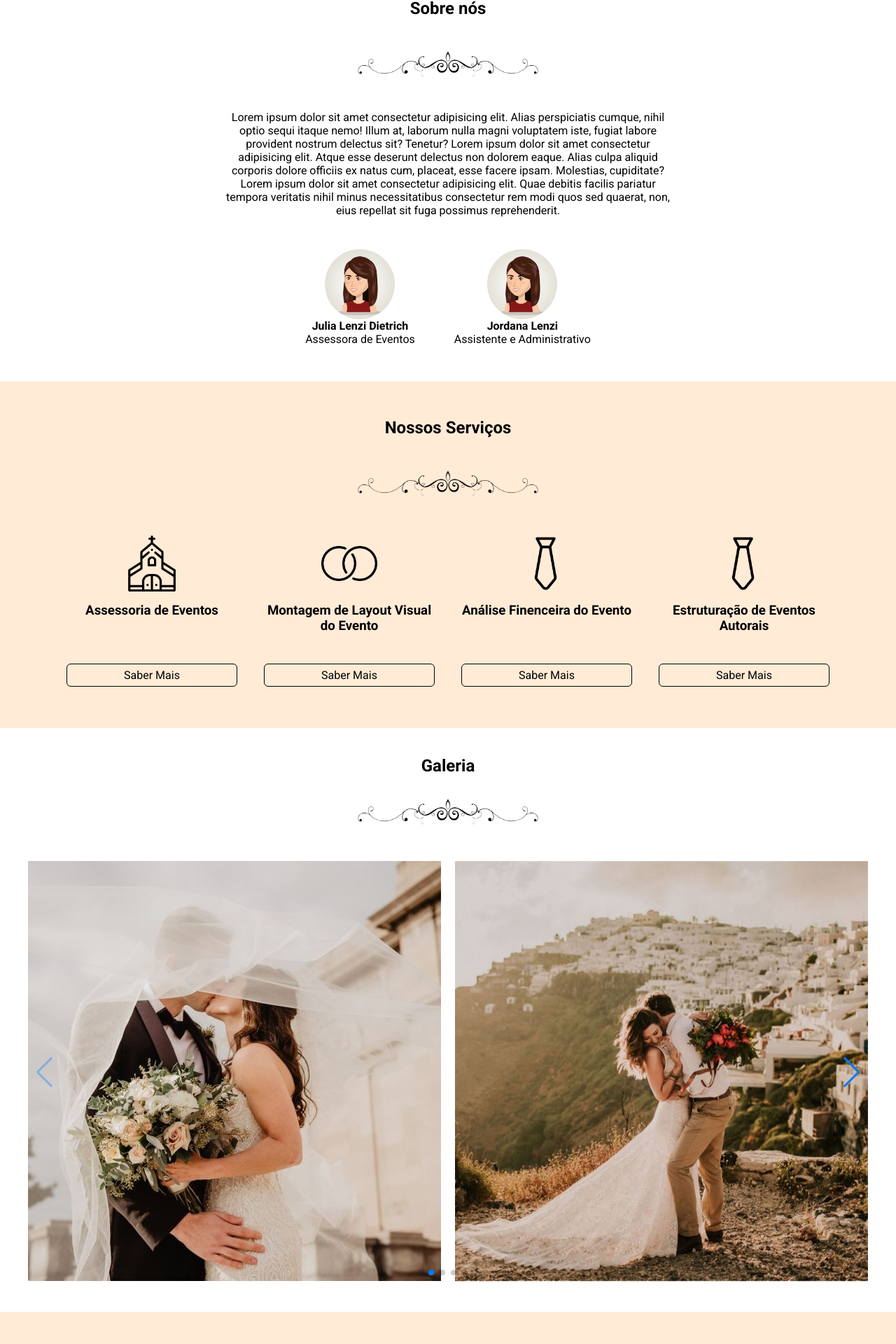
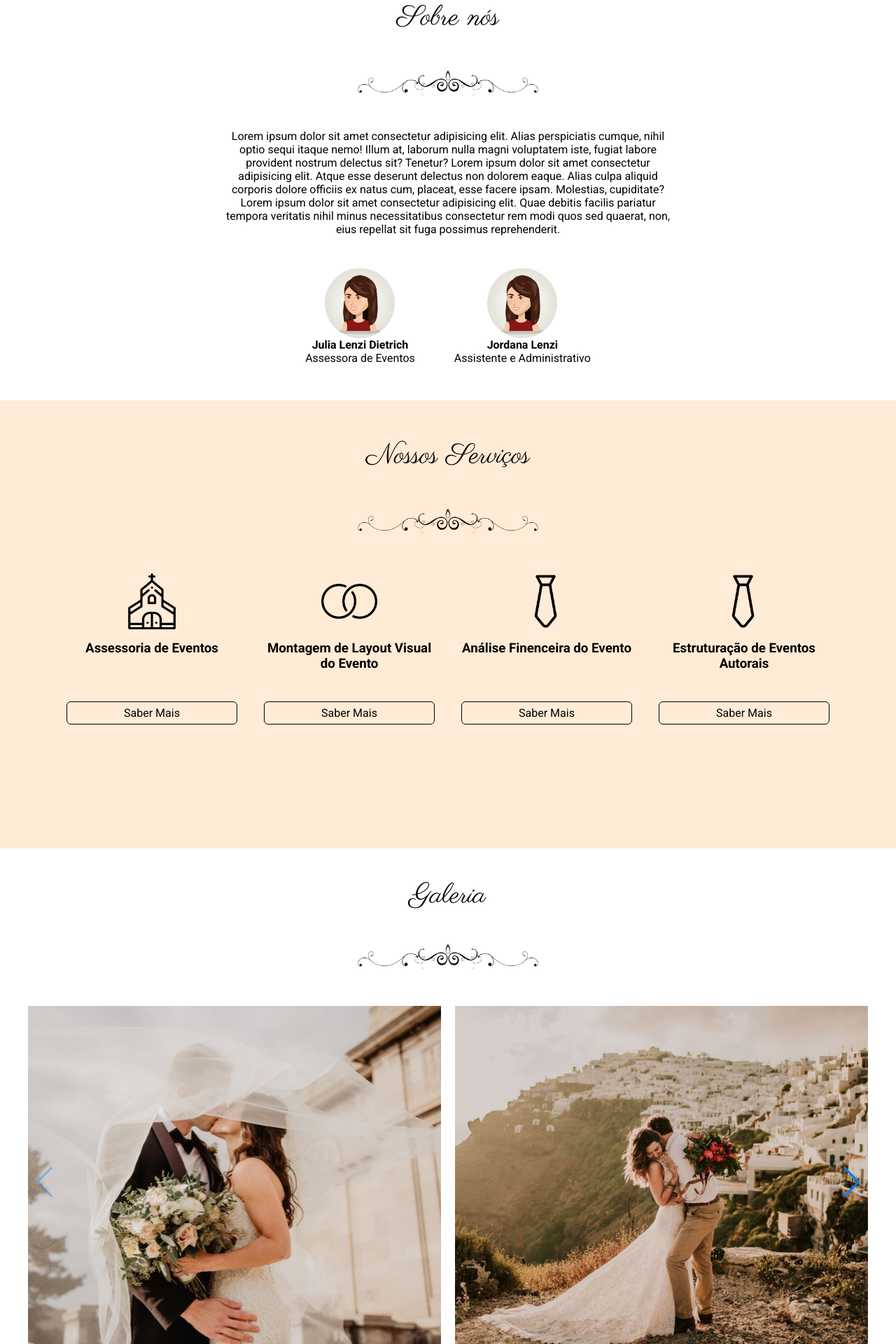
Before and after one commit to lucasmusse/eventosCerto, a React (Vite) app: page / in a window 1280 px wide. Shown: the part 861-2781 px from the top of the page at 70% size. Built offline with nearby package versions, Linux system fonts and the light colour scheme.

Commit message:
ajuste alinhamento do layout e fonte dos titulos

```diff
--- a/index.html
+++ b/index.html
@@ -14,6 +14,9 @@
   <link href="https://fonts.googleapis.com/css2?family=Roboto+Mono:wght@700&family=Roboto:wght@400;700&display=swap"
     rel="stylesheet" />
 
+
+  <link href="https://fonts.googleapis.com/css2?family=Parisienne&display=swap" rel="stylesheet">
+
   <title>Vite + React</title>
 </head>
 
--- a/src/components/contato/Index.jsx
+++ b/src/components/contato/Index.jsx
@@ -1,5 +1,5 @@
 
-import { Divider, MainContainer, MainContent } from "./styles";
+import { Divider, MainContainer, MainContent, MainTitle } from "./styles";
 import divider from '../../assets/divider.png'
 
 
@@ -18,7 +18,7 @@ export function Contato(){
 
   return (
     <MainContainer id="contato">
-      <h2>Entre em contato!</h2>
+      <MainTitle>Entre em contato!</MainTitle>
       <Divider src={divider}/>
       <p>Você pode solicitar um orçamento deixando uma mensagem abaixo.</p>
 
--- a/src/components/contato/styles.js
+++ b/src/components/contato/styles.js
@@ -32,3 +32,12 @@ export const Divider = styled.img`
   height: 40px;
   width: 264px;
 `;
+
+
+export const MainTitle = styled.h2`
+    text-align: center;
+    font-family: "Parisienne", cursive;
+    font-weight: 400;
+    font-style: normal;
+    font-size: 2.5rem;
+`
--- a/src/pages/home/components/galeria/Index.jsx
+++ b/src/pages/home/components/galeria/Index.jsx
@@ -1,6 +1,6 @@
 import { Swiper, SwiperSlide } from "swiper/react";
 import "swiper/css";
-import { Divider, GaleriaLayout, GaleryImage } from "./styles";
+import { Divider, GaleriaLayout, GaleryImage, SectionTitle } from "./styles";
 
 import imagem1 from "../../../../assets/imagem1.jpeg";
 import imagem2 from "../../../../assets/imagem2.jpeg";
@@ -23,7 +23,7 @@ export function Galeria() {
   return (
     <GaleriaLayout id='galeria'>
 
-      <h1>Galeria</h1>
+      <SectionTitle>Galeria</SectionTitle>
       <Divider src={divider} alt="" />
         <Swiper slidesPerView={2} pagination={{ clickable: true }} navigation  spaceBetween={20} className="slider">
 
--- a/src/pages/home/components/galeria/styles.js
+++ b/src/pages/home/components/galeria/styles.js
@@ -3,16 +3,12 @@ import styled from "styled-components";
 export const GaleriaLayout = styled.div`
   margin: 2.5rem;
 
-  h1 {
-    text-align: center;
-    margin: 2rem;
-    font-size: 1.5rem;
-  }
+
 `;
 
 export const GaleryImage = styled.img`
   width: 100%;
-  height: 600px;
+  height: 500px;
   object-fit: cover;
 `;
 
@@ -24,3 +20,13 @@ export const Divider = styled.img`
   height: 40px;
   width: 264px;
 `;
+
+export const SectionTitle = styled.h2`
+margin-bottom: 2.5rem;
+    text-align: center;
+    font-family: "Parisienne", cursive;
+    font-weight: 400;
+    font-style: normal;
+    font-size: 2.5rem;
+
+`;
--- a/src/pages/home/components/servicos/Index.jsx
+++ b/src/pages/home/components/servicos/Index.jsx
@@ -1,4 +1,4 @@
-import { MainContainer, MainContent, Card, Divider } from "./styles";
+import { MainContainer, MainContent, Card, Divider, SectionTitle } from "./styles";
 import { Link } from "react-router-dom";
 
 
@@ -35,7 +35,7 @@ export function Servicos() {
   return (
     <MainContainer id="servicos">
 
-      <h2>Nossos Serviços</h2>
+      <SectionTitle>Nossos Serviços</SectionTitle>
       <Divider src={divider}/>
 
       <MainContent>
--- a/src/pages/home/components/servicos/styles.js
+++ b/src/pages/home/components/servicos/styles.js
@@ -1,10 +1,10 @@
 import styled from "styled-components";
 
 export const MainContainer = styled.section`
-
+  height: 80vh;
   display: flex;
   flex-direction: column;
-  justify-content: center;
+  /* justify-content: center; */
   align-items: center;
   gap: 46px;
   padding: 4vw;
@@ -56,11 +56,19 @@ export const Card = styled.div`
   }
 `;
 
-
 export const Divider = styled.img`
   display: block;
-  margin:0 auto;
+  margin: 0 auto;
 
   height: 40px;
   width: 264px;
 `;
+
+export const SectionTitle = styled.h2`
+
+    font-family: "Parisienne", cursive;
+    font-weight: 400;
+    font-style: normal;
+    font-size: 2.5rem;
+
+`;
--- a/src/pages/home/components/sobre/styles.js
+++ b/src/pages/home/components/sobre/styles.js
@@ -12,6 +12,10 @@ export const MainContainer = styled.section`
 
 export const MainTitle = styled.h2`
     text-align: center;
+    font-family: "Parisienne", cursive;
+    font-weight: 400;
+    font-style: normal;
+    font-size: 2.5rem;
 `
 
 export const MainContent = styled.p`
--- a/src/pages/services/components/servicesList/styles.js
+++ b/src/pages/services/components/servicesList/styles.js
@@ -7,6 +7,9 @@ export const MainContainer = styled.section`
   row-gap: 68px;
 
   font-family: "Roboto", sans-serif;
+
+
+
 `;
 
 export const MainContent = styled.section`
@@ -16,6 +19,14 @@ export const MainContent = styled.section`
   align-items: center;
   row-gap: 68px;
 
+  h2{
+    text-align: center;
+    font-family: "Parisienne", cursive;
+    font-weight: 400;
+    font-style: normal;
+    font-size: 2.5rem;
+  }
+
 `;
 
 export const Image = styled.img`
```
